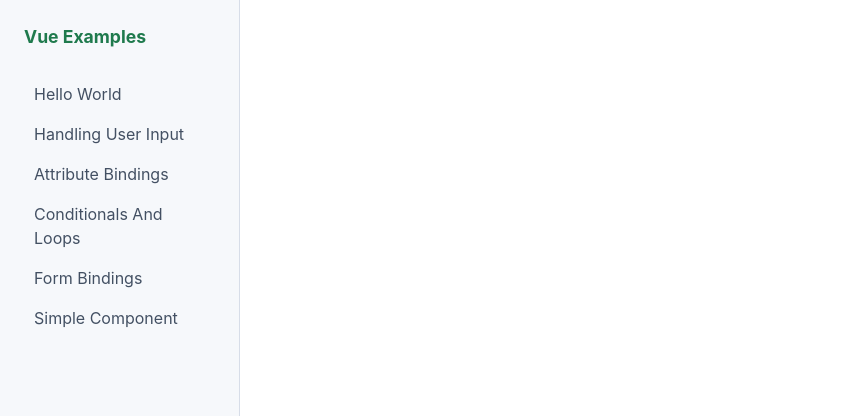
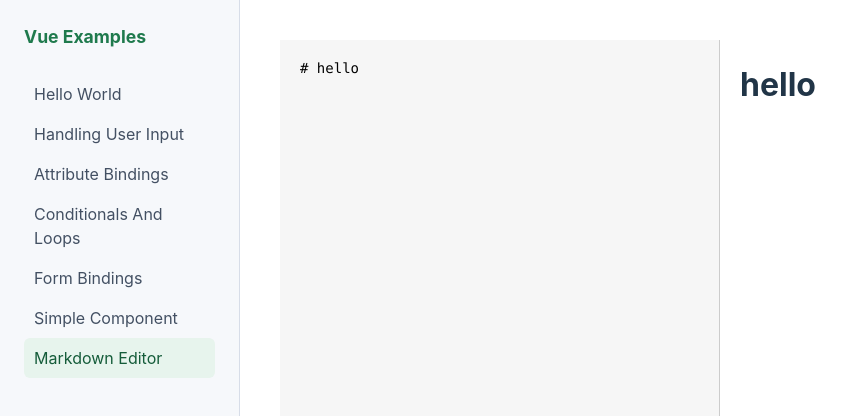
Before and after one commit to tkgakr/vue-examples, a Vue app: page /practical/markdown-editor in a window 1280 px wide. Shown: the top 416 px of the page, without its empty margins (0-854 px from the left). Built offline with nearby package versions, Linux system fonts and the light colour scheme.

Commit message:
example: Markdown Editor

```diff
--- /dev/null
+++ b/src/examples/practical/markdown-editor/MarkdownEditor.vue
@@ -0,0 +1,69 @@
+<script setup lang="ts">
+import { debounce } from 'lodash-es'
+import { marked } from 'marked'
+import { computed, ref } from 'vue'
+
+const input = ref('# hello')
+
+const output = computed(() => marked(input.value))
+
+// 入力が止まって100ms後にまとめて更新
+// v-model だと入力の都度 上記 `marked` を実行してしまうため、
+// あえて v-bind と v-on を分けて書いている。
+const update = debounce((e) => {
+  input.value = e.target.value
+}, 100)
+</script>
+
+<template>
+  <div class="editor">
+    <textarea
+      class="input"
+      :value="input"
+      @input="update"
+    />
+    <!--
+    'v-html' directive can lead to XSS attack.
+    XSS の危険があるが学習用で公開しないため、サンプル通りサニタイズせずそのままHTML化する
+    -->
+    <div
+      class="output"
+      v-html="output"
+    />
+  </div>
+</template>
+
+<style>
+body {
+  margin: 0;
+}
+
+.editor {
+  height: 100vh;
+  display: flex;
+}
+
+.input,
+.output {
+  overflow: auto;
+  width: 50%;
+  height: 100%;
+  box-sizing: border-box;
+  padding: 0 20px;
+}
+
+.input {
+  border: none;
+  border-right: 1px solid #ccc;
+  resize: none;
+  outline: none;
+  background-color: #f6f6f6;
+  font-size: 14px;
+  font-family: 'Monaco', courier, nonospace;
+  padding: 20px;
+}
+
+code {
+  color: #f66;
+}
+</style>
--- a/src/router/index.ts
+++ b/src/router/index.ts
@@ -31,6 +31,11 @@
     component: () => import('@/examples/basic/simple-component/SimpleComponent.vue'),
     meta: { category: 'Basic', title: 'Simple Component' },
   },
+  {
+    path: '/practical/markdown-editor',
+    component: () => import('@/examples/practical/markdown-editor/MarkdownEditor.vue'),
+    meta: { category: 'Practical', title: 'Markdown Editor' },
+  },
 ] satisfies RouteRecordRaw[]
 
 const routes: RouteRecordRaw[] = [
```
